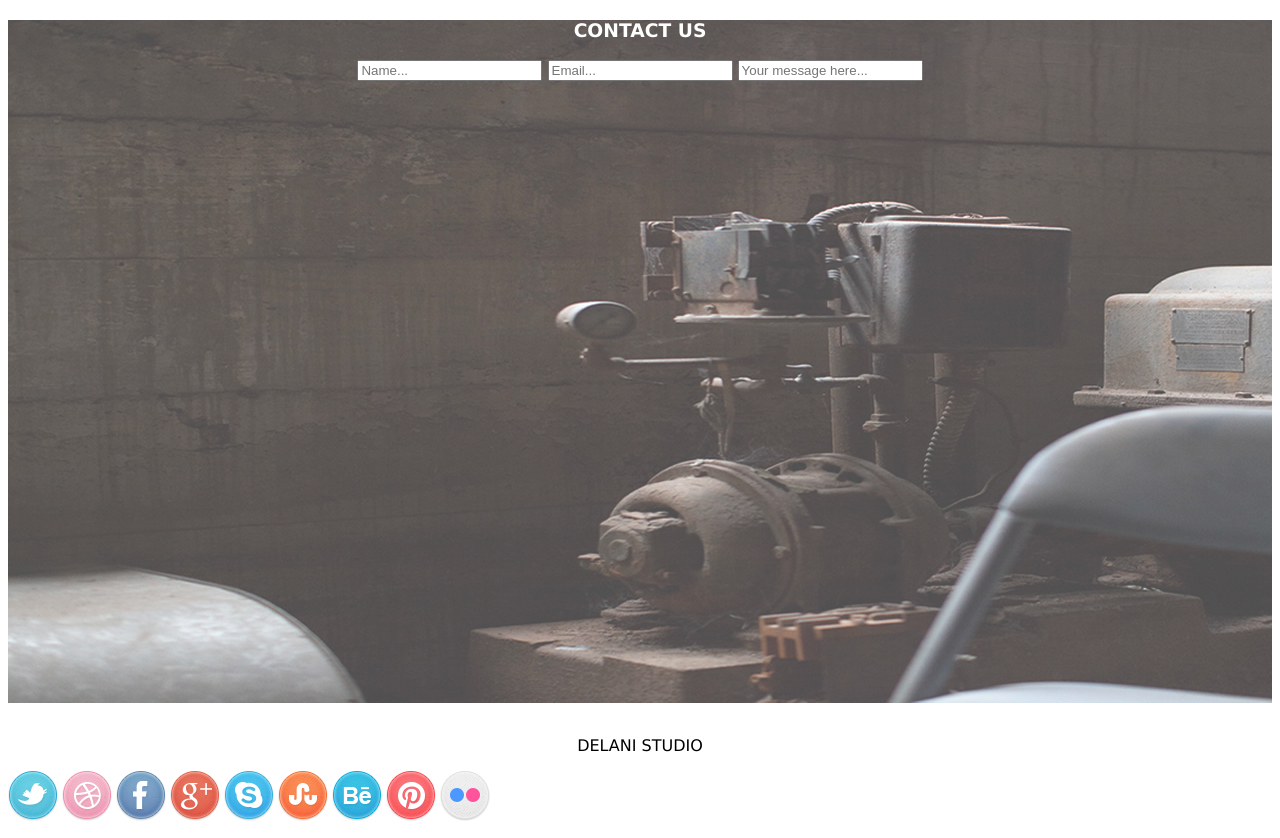
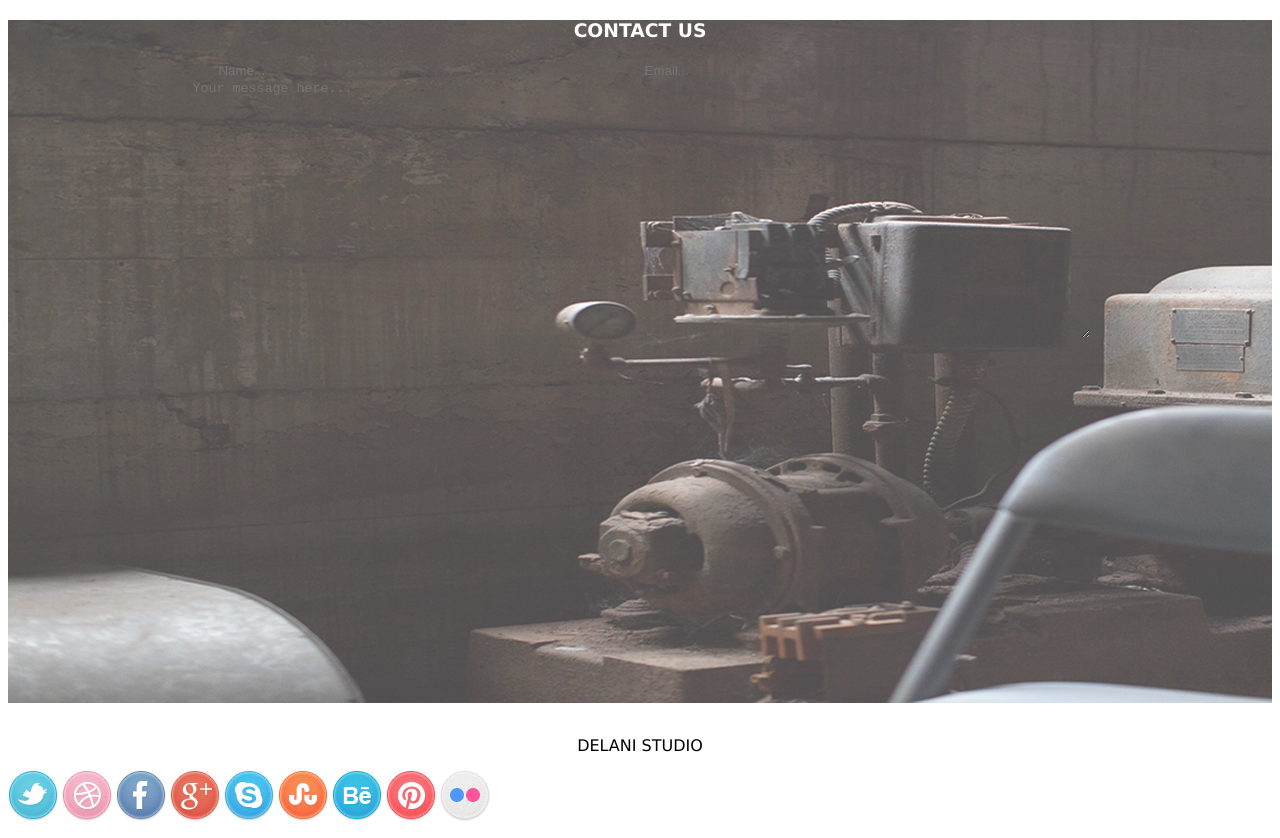
Before and after one commit to Chang224/IP-3, a plain HTML site: page index.html in a window 1280 px wide. Shown: the part 2899-3737 px from the top of the page. Drawn offline with Linux system fonts and the light colour scheme.

Commit message:
adding edits to the input boxes

```diff
--- a/css/style.css
+++ b/css/style.css
@@ -82,3 +82,13 @@ p {
     'Lucida Sans Unicode', Geneva, Verdana,
     sans-serif;
 }
+input[type="text"]
+{
+    background: transparent;
+    background: transparent;
+    border:white;
+}
+textarea {
+    background: transparent;
+    border: white;
+}
--- a/index.html
+++ b/index.html
@@ -50,9 +50,10 @@
 <head>
     <div class="box3">
 <h3>CONTACT US</h3>
-<input type="text" placeholder="Name...">
-<input type="text" placeholder="Email...">
-<input type="text" placeholder="Your message here...">
+<input type="text" class="foo" placeholder="Name..." size="50">
+<input type="text" placeholder="Email..." size="50">
+<textarea name="" id=""
+placeholder="Your message here..." cols="110" rows="17"></textarea>
 </div>
 </head>
 
```
